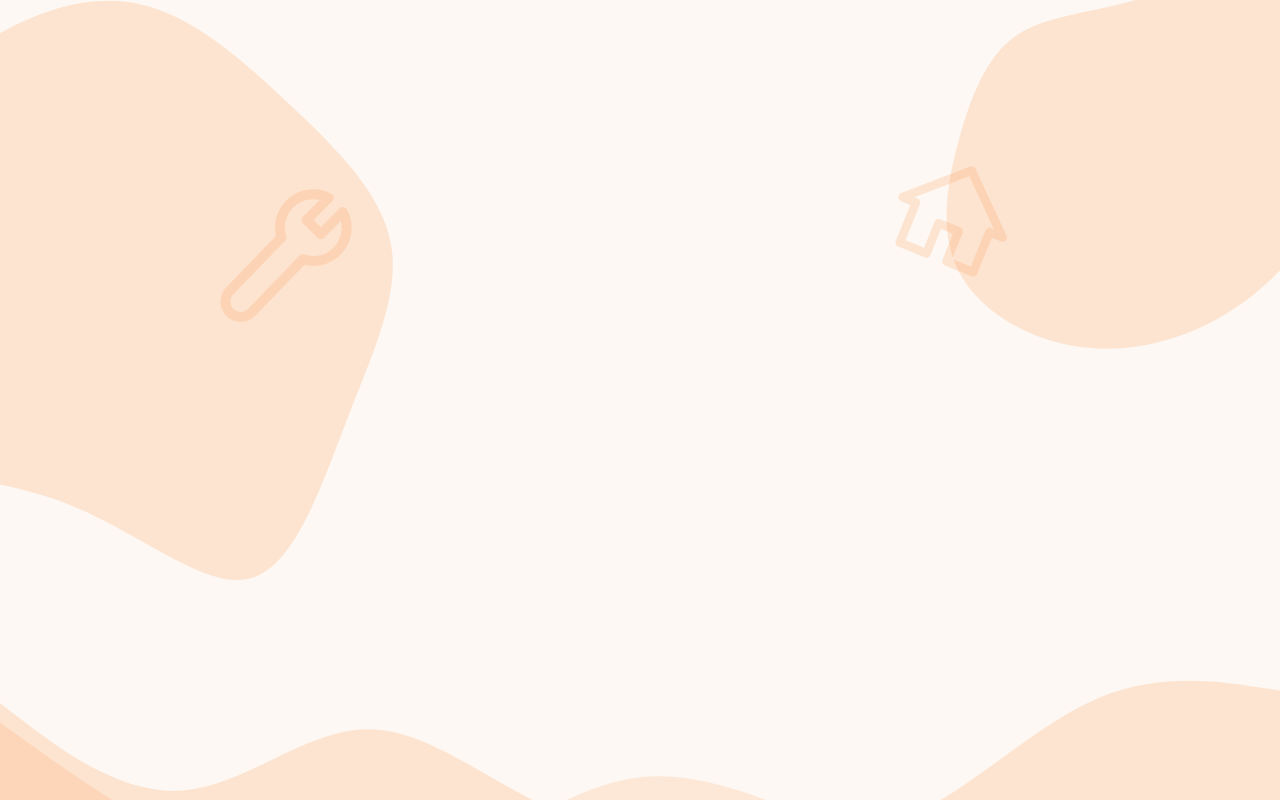
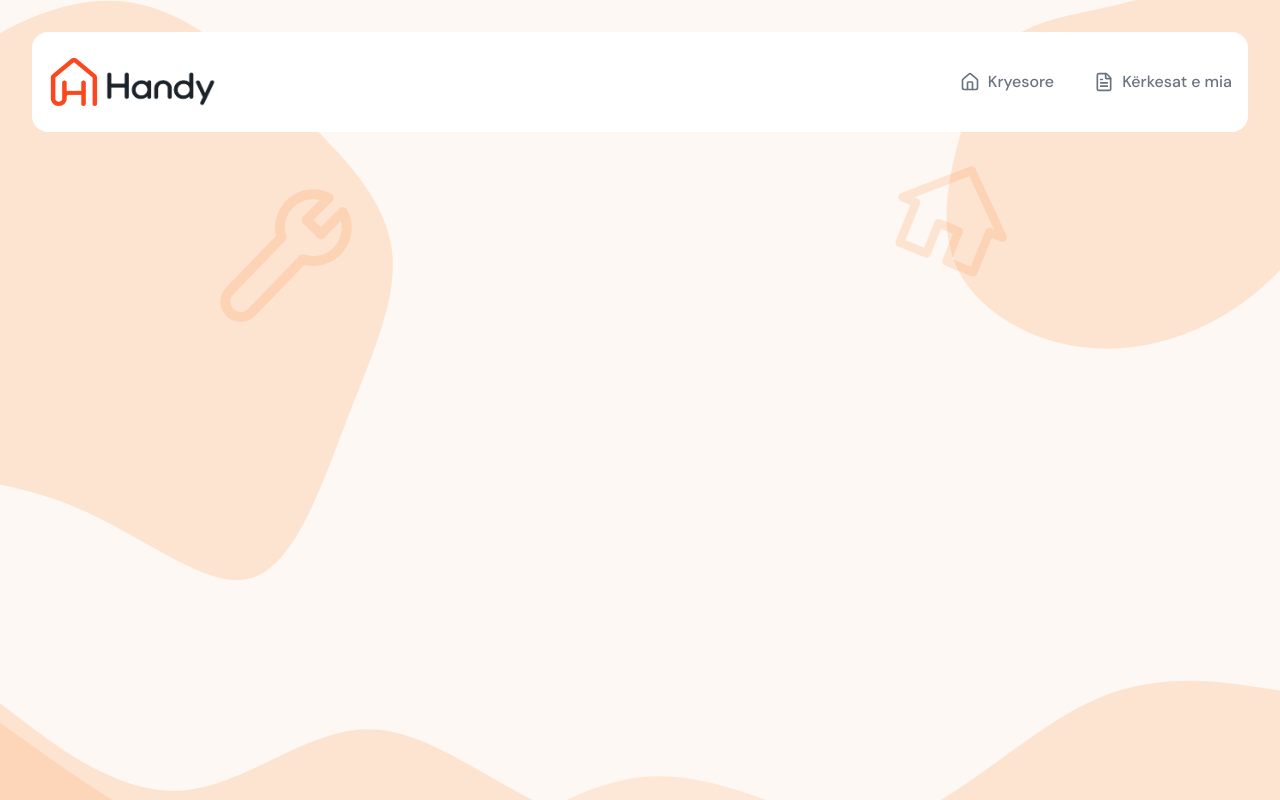
Before and after one commit to jurim007/handy, a React (Vite) app in the folder client/: page /customer in a window 1280 px wide. Built offline with nearby package versions, Linux system fonts and the light colour scheme.

Commit message:
feat(layout): add customer Header with logo and top nav

```diff
--- a/client/src/components/layout/Header/Header.jsx
+++ b/client/src/components/layout/Header/Header.jsx
@@ -1,9 +1,57 @@
 // components/layout/Header/Header.jsx
+import "./Header.css";
+import { NavLink, Link } from "react-router-dom";
 
-const Header = () => {
+import HandyLogo from "../../../assets/logo/handy-logo.png";
+import HandyIcon from "../../../assets/logo/logo-icon.png";
+import HandyText from "../../../assets/logo/logo-text.png";
+
+const Header = ({ navItems }) => {
+  const topNavItems = navItems.filter((item) => !item.mobileOnly);
+
   return (
-    <div></div>
-  )
-}
+    <div>
+      <header className="relative z-30 w-full p-8">
+        <div className="flex items-center justify-between bg-white h-25 rounded-2xl">
+          <Link to="/customer/dashboard">
+            <img className="h-20 md:hidden" src={HandyLogo} alt="Full Logo" />
 
-export default Header
+            <div className="flex items-center gap-1 ml-4">
+              <img
+                className="h-13 hidden md:block"
+                src={HandyIcon}
+                alt="Icon Logo"
+              />
+              <img
+                className="h-10 hidden md:block mt-3"
+                src={HandyText}
+                alt="Handy"
+              />
+            </div>
+          </Link>
+
+          <nav className="hidden md:flex gap-2">
+            {topNavItems.map(({ to, label, icon: Icon }) => (
+              <NavLink
+                key={to}
+                to={to}
+                className={({ isActive }) =>
+                  `flex items-center gap-2 px-4 py-2 rounded-xl font-medium transition-colors ${
+                    isActive
+                      ? "bg-orange-400/15 text-orange-400"
+                      : "text-(--color-muted) hover:text-(--color-dark)"
+                  }`
+                }
+              >
+                <Icon size={20} />
+                {label}
+              </NavLink>
+            ))}
+          </nav>
+        </div>
+      </header>
+    </div>
+  );
+};
+
+export default Header;
```
